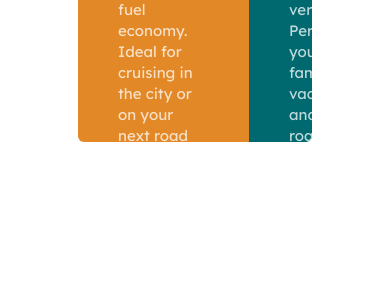
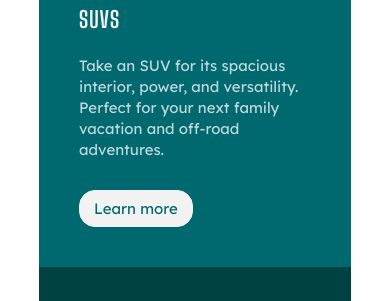
Before and after one commit to Zestios/Coding-Test, a plain HTML site: page index.html in a window 390 px wide. Shown: the part 480-781 px from the top of the page. Drawn offline with Linux system fonts and the light colour scheme.

Commit message:
Apply media queries
This commit applies media queries to allow responsiveness on mobile.

```diff
--- a/styles.css
+++ b/styles.css
@@ -52,6 +52,8 @@ img {
   margin: 0 auto;
   border-radius: 6px;
   overflow: hidden;
+  margin-top: 2rem;
+  margin-bottom: 2rem;
 }
 
 
@@ -125,3 +127,17 @@ img {
   border: 1px solid var(--color-light-gray);
   transition: all .3s;
 }
+
+
+/* Media queries */
+@media (max-width: 1100px) {
+  .wrapper {
+    flex-direction: column;
+    width: 80%;
+  }
+
+  .card {
+    height: auto;
+    gap: 3rem;
+  }
+}
```
